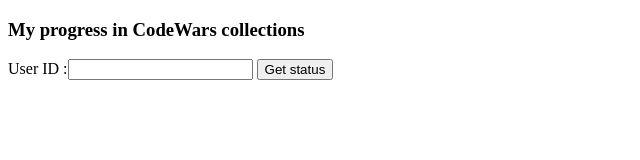
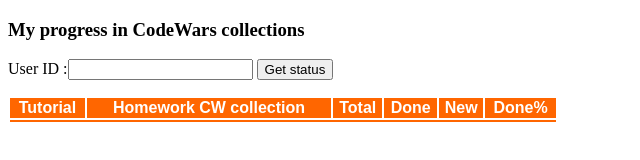
Before and after one commit to ruszkipista/cw-status, a plain HTML site: page index.html in a window 1280 px wide. Shown: the whole page, without its empty margins (0-640 px from the left). Drawn offline with Linux system fonts and the light colour scheme; the site is published under a folder, as on GitHub Pages, so addresses that start at the root find nothing; no server answers.

Commit message:
remove folders

```diff
--- a/index.html
+++ b/index.html
@@ -6,8 +6,8 @@
     <meta http-equiv="X-UA-Compatible" content="IE=edge">
     <meta name="viewport" content="width=device-width, initial-scale=1.0">
     <title>My Progress</title>
-    <script src="/script/index.js" type="text/javascript"></script>
-    <link href="/style/index.css" rel="stylesheet">
+    <script src="index.js" type="text/javascript"></script>
+    <link href="index.css" rel="stylesheet">
 </head>
 
 <body>
--- a/script/index.js
+++ b/index.js
@@ -9,7 +9,7 @@
 
     const collections = JSON.parse(window.localStorage.getItem('collections'));
     if (!collections)
-        fetchCollections("/collections.json");
+        fetchCollections("collections.json");
     const completedKatas = await getCWdata(userID);
     generateTable(completedKatas);
 }
```
Also changed, not shown: index.css (renamed from style/index.css).
